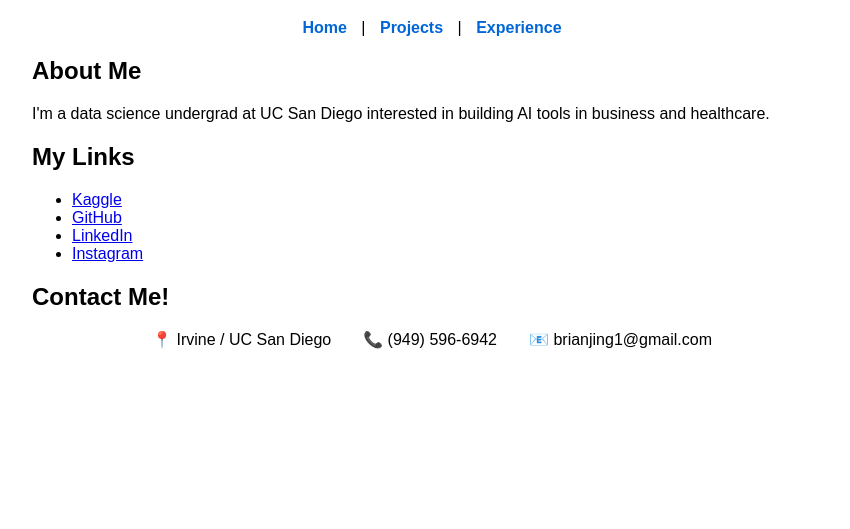
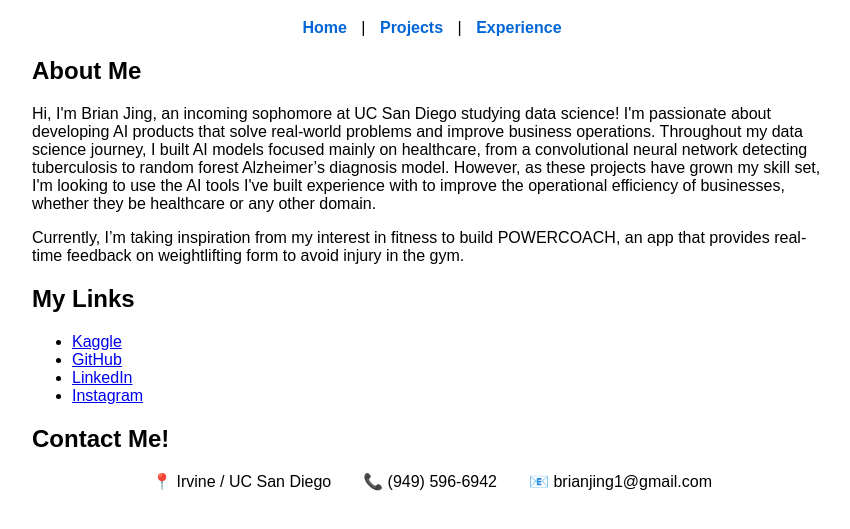
Before and after one commit to brianjjing/brianjjing.github.io, a plain HTML site: page index.html in a window 1280 px wide. Shown: the part 81-610 px from the top of the page, without its empty margins (208-1058 px from the left). Drawn offline with Linux system fonts and the light colour scheme.

Commit message:
Update index.html

```diff
--- a/index.html
+++ b/index.html
@@ -35,7 +35,8 @@
 </nav>
 
 <h2>About Me</h2>
-<p>I'm a data science undergrad at UC San Diego interested in building AI tools in business and healthcare.</p>
+<p>Hi, I'm Brian Jing, an incoming sophomore at UC San Diego studying data science! I'm passionate about developing AI products that solve real-world problems and improve business operations. Throughout my data science journey, I built AI models focused mainly on healthcare, from a convolutional neural network detecting tuberculosis to random forest Alzheimer’s diagnosis model. However, as these projects have grown my skill set, I'm looking to use the AI tools I've built experience with to improve the operational efficiency of businesses, whether they be healthcare or any other domain.</p>
+<p>Currently, I’m taking inspiration from my interest in fitness to build POWERCOACH, an app that provides real-time feedback on weightlifting form to avoid injury in the gym.</p>
 
 <h2>My Links</h2>
 <ul>
```
